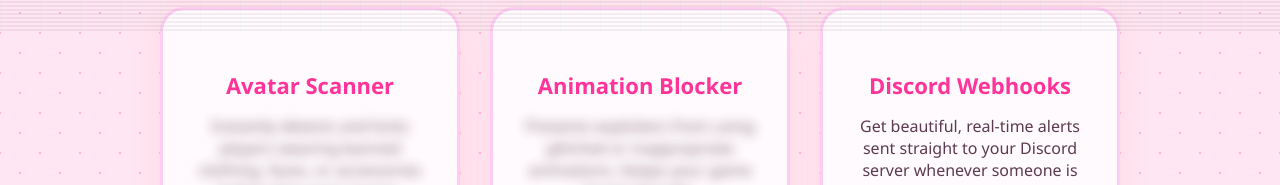
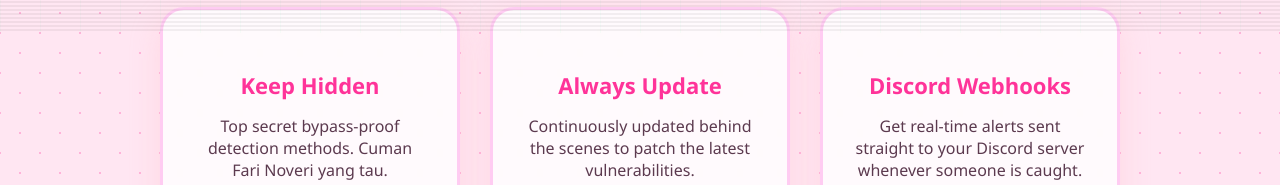
Before and after one commit to FariNoveri/anticheat-laser, a React (Vite) app: page / in a window 1280 px wide. Shown: the part 767-952 px from the top of the page. Built offline with nearby package versions, Linux system fonts and the light colour scheme; no server answers; what react-google-recaptcha-v3 would draw is missing.

Commit message:
Change feature cards to Keep Hidden and Always Update

```diff
--- a/src/components/LandingPage.jsx
+++ b/src/components/LandingPage.jsx
@@ -56,18 +56,18 @@
       <section id="features" className="cutecore-features">
         <div className="cutecore-card">
           <div className="cutecore-card-icon"></div>
-          <h3>Avatar Scanner</h3>
-          <p className="blurred-secret">Instantly detects and kicks players wearing banned clothing, faces, or accessories before they even spawn.</p>
+          <h3>Keep Hidden</h3>
+          <p>Top secret bypass-proof detection methods. Cuman Fari Noveri yang tau.</p>
         </div>
         <div className="cutecore-card">
           <div className="cutecore-card-icon"></div>
-          <h3>Animation Blocker</h3>
-          <p className="blurred-secret">Prevents exploiters from using glitched or inappropriate animations. Keeps your game family-friendly.</p>
+          <h3>Always Update</h3>
+          <p>Continuously updated behind the scenes to patch the latest vulnerabilities.</p>
         </div>
         <div className="cutecore-card">
           <div className="cutecore-card-icon"></div>
           <h3>Discord Webhooks</h3>
-          <p>Get beautiful, real-time alerts sent straight to your Discord server whenever someone is caught.</p>
+          <p>Get real-time alerts sent straight to your Discord server whenever someone is caught.</p>
         </div>
       </section>
 
```
